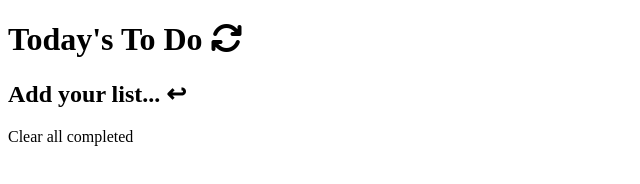
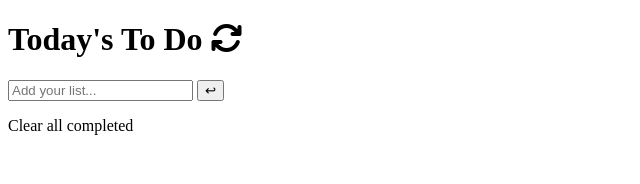
Before and after one commit to Lusindiso/To-Do-List-App, a plain HTML site: page src/index.html in a window 1280 px wide. Shown: the whole page, without its empty margins (0-640 px from the left). Drawn offline with Linux system fonts and the light colour scheme.

Commit message:
Add form submit handler

```diff
--- a/src/index.html
+++ b/src/index.html
@@ -12,7 +12,12 @@
 	<body>
 		<div class="container">
 			<h1 class="heading">Today's To Do <i class="fa-solid fa-arrows-rotate"></i></h1>
-        <h2>Add your list... <span>&#8617;</span></h2>
+			<form action="#" class="form">
+				<label for="add-task">
+					<input id="add-task" class="add-task" type="text" placeholder="Add your list...">
+					<button type="submit" class="submit">&#8617;</button>
+				</label>
+			</form>
 			<ul class="todo-list"></ul>
 			<div class="clear">Clear all completed</div>
 		</div>
--- a/src/styles/main.scss
+++ b/src/styles/main.scss
@@ -17,7 +17,6 @@ body {
   justify-content: center;
   align-items: center;
   color: rgba(0, 0, 0, 0.8);
-  font-size: 1.7rem;
 }
 
 ul {
@@ -40,16 +39,42 @@ ul {
   justify-content: space-between;
 }
 
-h2 {
-  padding: 1.8rem 2.5rem 1.8rem 2rem;
+label {
+  padding: 0.3rem 3rem 0.3rem 2rem;
   font-weight: 100;
   border-bottom: 1px solid rgba(0, 0, 0, 0.1);
   font-size: 1.7rem;
-  font-style: italic;
-  color: rgba(0, 0, 0, 0.5);
-  text-shadow: 1px 1px rgba(0, 0, 0, 0.1);
+
+
   display: flex;
   justify-content: space-between;
+  align-items: center;
+}
+
+input,
+input:active {
+  outline: none;
+  border: none;
+  padding: 1.5rem 0;
+  font-size: 1.7rem;
+}
+
+.add-task {
+  width: 100%;
+  color: rgba(0, 0, 0, 0.8);
+}
+
+.add-task::placeholder {
+  font-style: italic;
+  text-shadow: 1px 1px rgba(0, 0, 0, 0.1);
+  color: rgba(0, 0, 0, 0.5);
+}
+
+.submit {
+  padding: 0.8rem;
+  cursor: pointer;
+  border: none;
+  background: none;
 }
 
 li {
```
Also changed, not shown: src/handleSubmit.js (added, +21 -0 lines), src/index.js (+4 -13 lines), src/displayTasks.js (added). Lines whose indentation alone changed are shown as unchanged.
